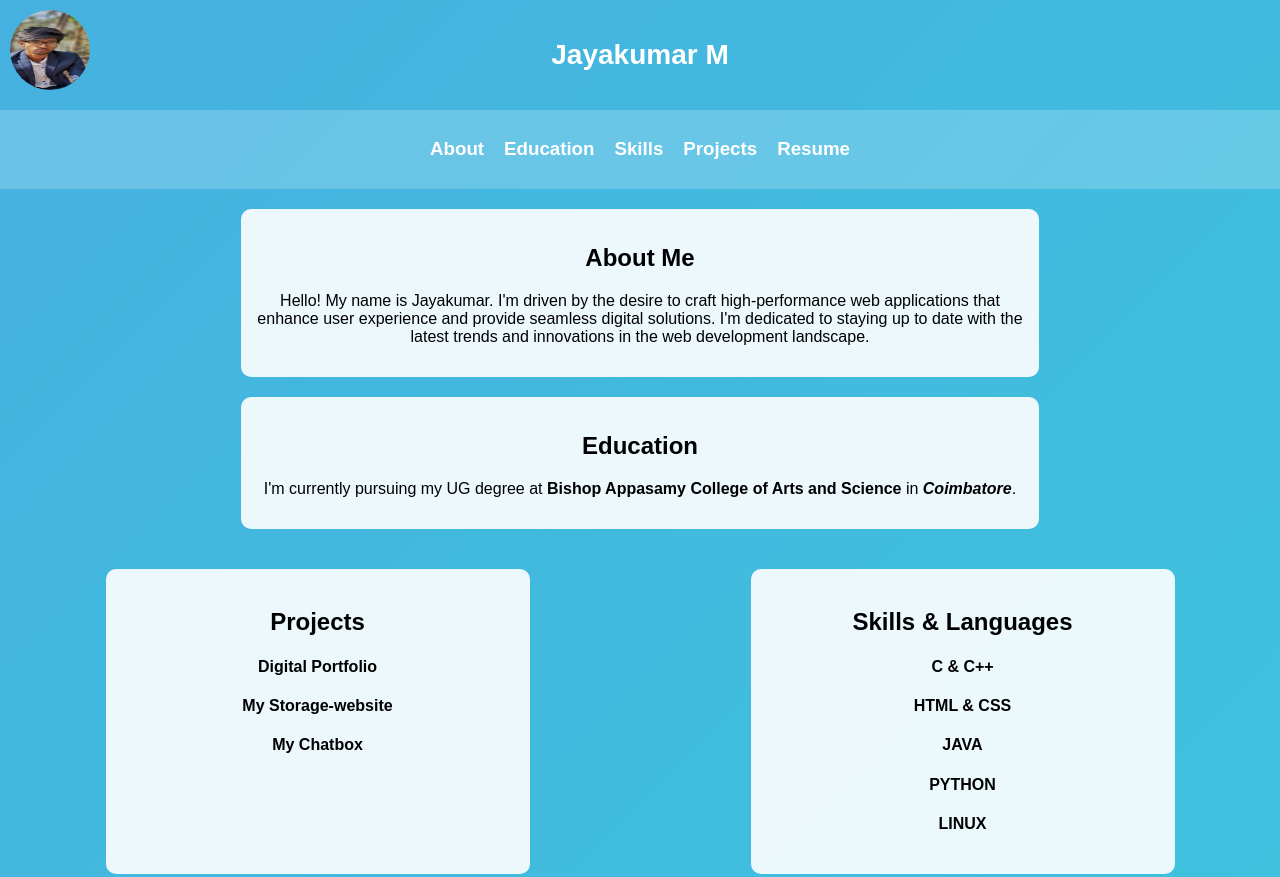
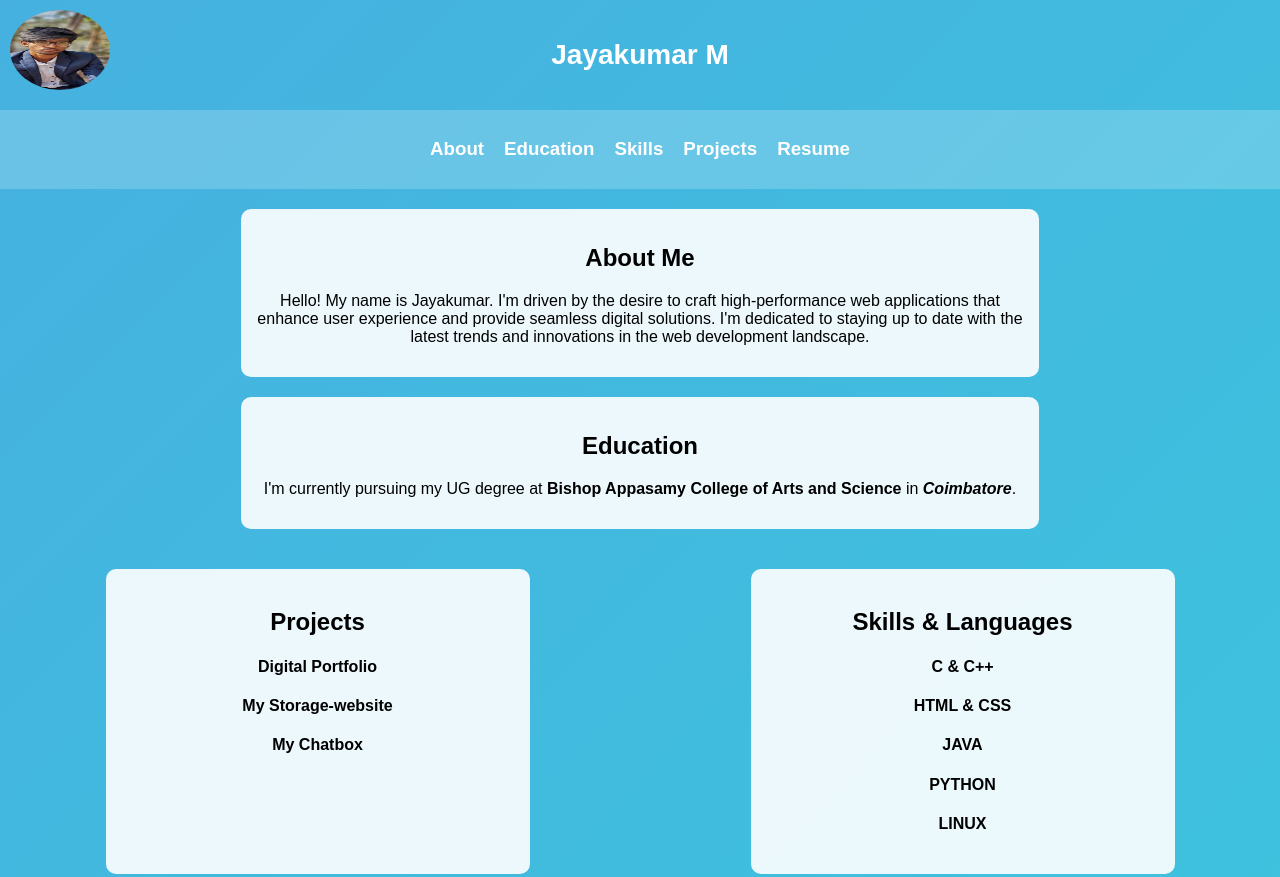
Before and after one commit to Jayakumar0725/Jayakumar, a plain HTML site: page index.html in a window 1280 px wide. Shown: the top 877 px of the page. Drawn offline with Linux system fonts and the light colour scheme.

Commit message:
background_4.css

```diff
--- a/background_4.css
+++ b/background_4.css
@@ -31,9 +31,9 @@ header {
 
 /* Profile Image - Positioned to the Top Left */
 .profile-pic {
-    width: 80px;
+    width: 100px;
     height: 80px;
-    border-radius: 50%;
+    border-radius: 55%;
     position: absolute;
     top: 10px;
     left: 10px;
```
